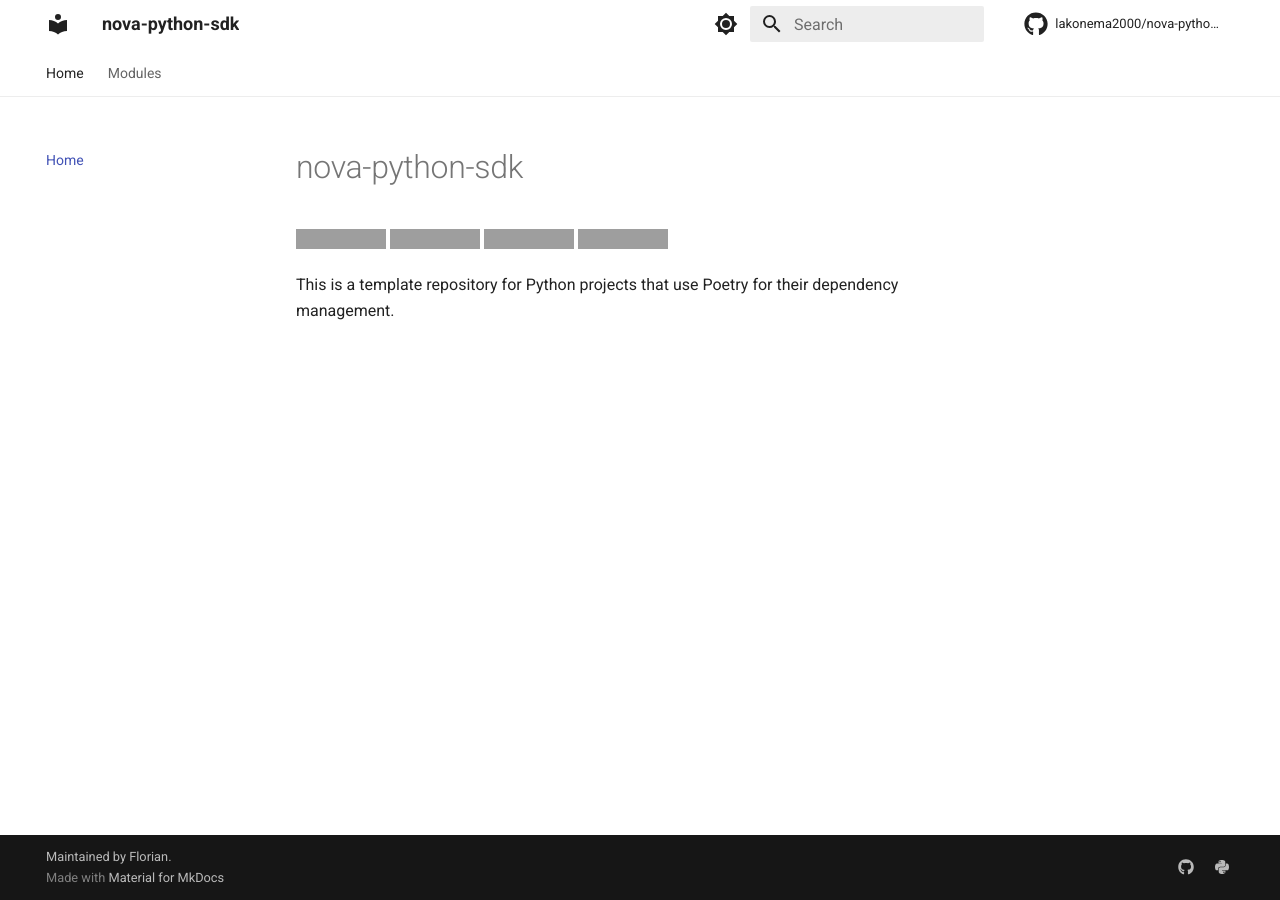
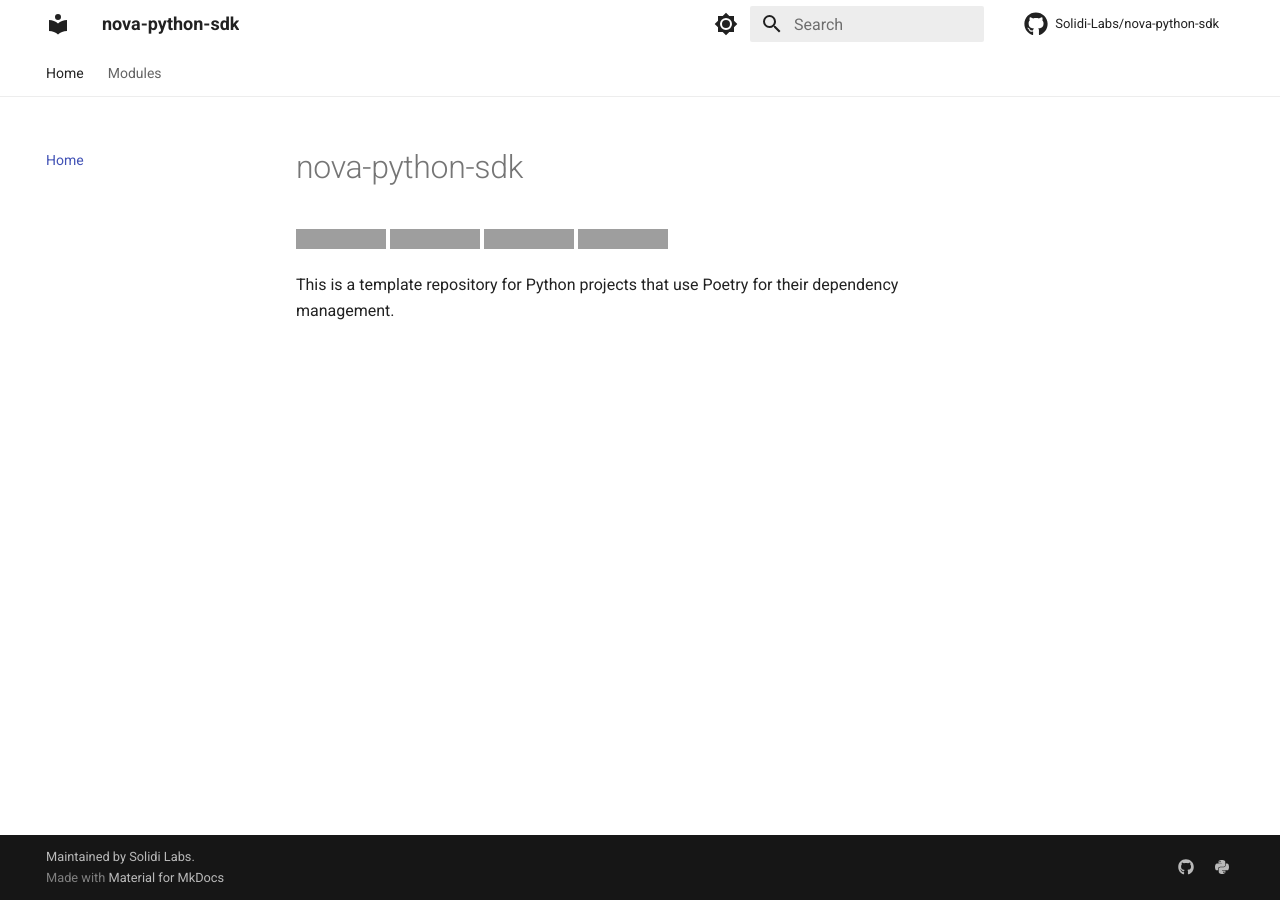
Before and after one commit to NovaSubDAO/nova-sdk, an MkDocs documentation site: the page built from docs/index.md, in a window 1280 px wide. Built offline with MkDocs 1.6.1 and Material for MkDocs 9.7.7, drawn with Linux system fonts in a browser that asks for light colours; comment, search, counter and statistics services are not loaded; grey boxes are pictures that could not be loaded.

Commit message:
edited mkdocs.yaml

```diff
--- a/mkdocs.yml
+++ b/mkdocs.yml
@@ -1,11 +1,11 @@
 site_name: nova-python-sdk
-repo_url: https://github.com/lakonema2000/nova-python-sdk
+repo_url: https://github.com/Solidi-Labs/nova-python-sdk
 site_url: https://lakonema2000.github.io/nova-python-sdk
 site_description: This is a template repository for Python projects that use Poetry for their dependency management.
 site_author: Solidi Labs
 edit_uri: edit/main/docs/
-repo_name: lakonema2000/nova-python-sdk
-copyright: Maintained by <a href="https://lakonema2000.com">Florian</a>.
+repo_name: Solidi-Labs/nova-python-sdk
+copyright: Maintained by <a href="https://github.com/Solidi-Labs">Solidi Labs</a>.
 
 nav:
   - Home: index.md
@@ -43,9 +43,9 @@ theme:
 extra:
   social:
     - icon: fontawesome/brands/github
-      link: https://github.com/lakonema2000/nova-python-sdk
+      link: https://github.com/Solidi-Labs/nova-python-sdk
     - icon: fontawesome/brands/python
-      link: https://pypi.org/project/nova-python-sdk
+      link: https://pypi.org/project/nova-sdk
 
 markdown_extensions:
   - toc:
```
